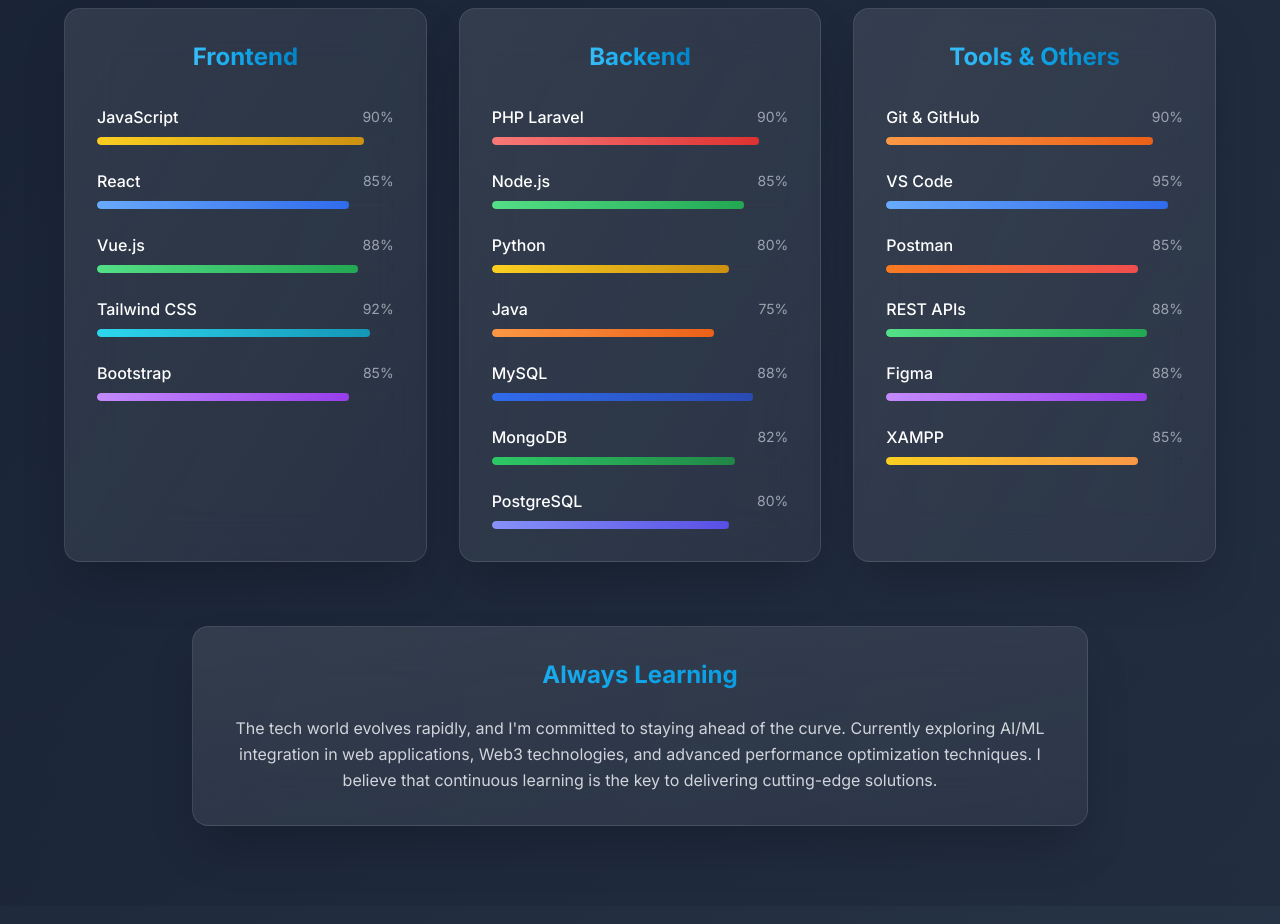
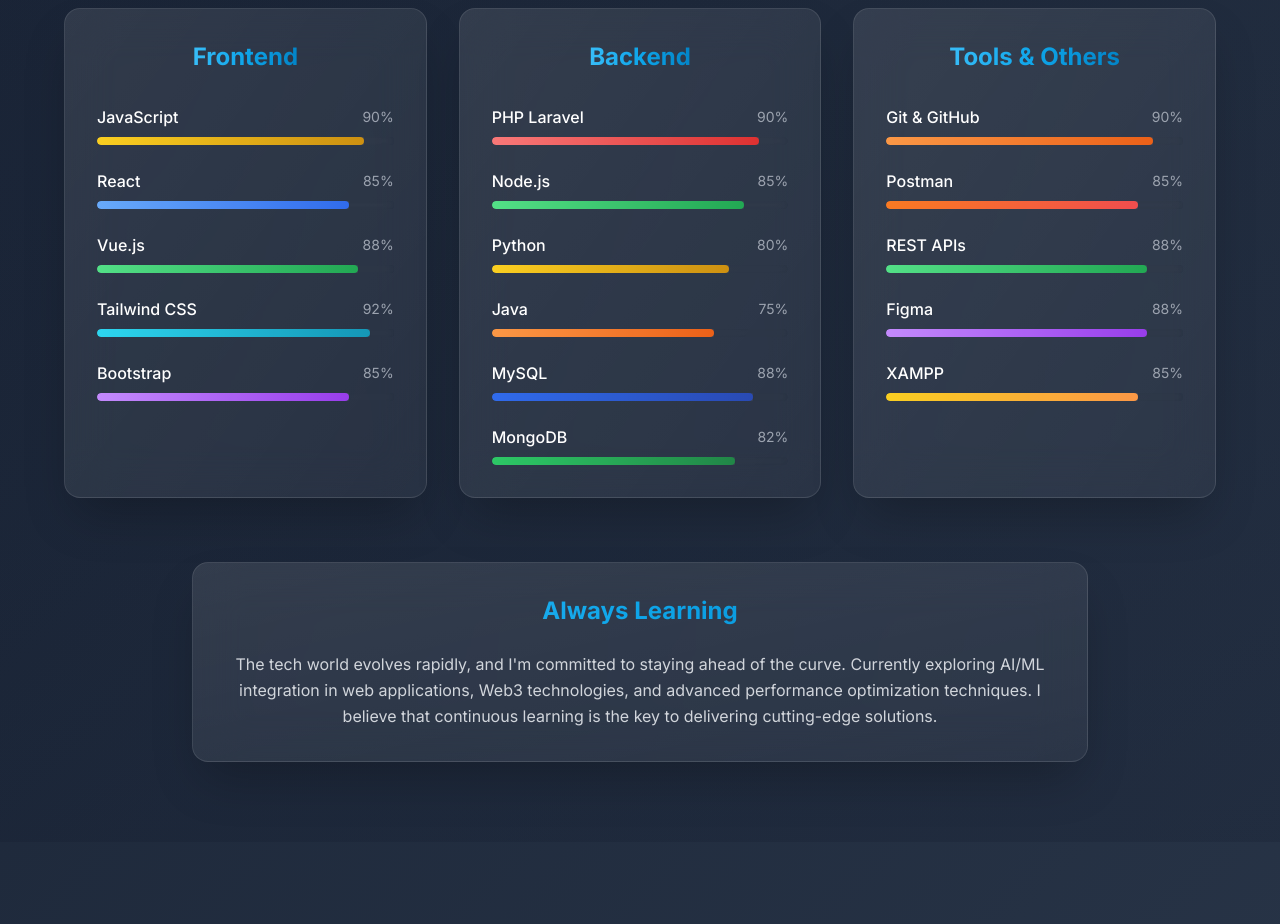
Before and after one commit to Sp2-004/SatyaPujith2-portfolio, a React (Vite) app: page / in a window 1280 px wide. Shown: the part 2140-3064 px from the top of the page. Built offline with nearby package versions, Linux system fonts and the light colour scheme.

Commit message:
Update Skills.tsx

```diff
--- a/src/components/Skills.tsx
+++ b/src/components/Skills.tsx
@@ -21,15 +21,13 @@
         { name: "Python", level: 80, color: "from-yellow-400 to-yellow-600" },
         { name: "Java", level: 75, color: "from-orange-400 to-orange-600" },
         { name: "MySQL", level: 88, color: "from-blue-600 to-blue-800" },
-        { name: "MongoDB", level: 82, color: "from-green-500 to-green-700" },
-        { name: "PostgreSQL", level: 80, color: "from-indigo-400 to-indigo-600" }
+        { name: "MongoDB", level: 82, color: "from-green-500 to-green-700" }
       ]
     },
     {
       title: "Tools & Others",
       skills: [
         { name: "Git & GitHub", level: 90, color: "from-orange-400 to-orange-600" },
-        { name: "VS Code", level: 95, color: "from-blue-400 to-blue-600" },
         { name: "Postman", level: 85, color: "from-orange-500 to-red-500" },
         { name: "REST APIs", level: 88, color: "from-green-400 to-green-600" },
         { name: "Figma", level: 88, color: "from-purple-400 to-purple-600" },
```
